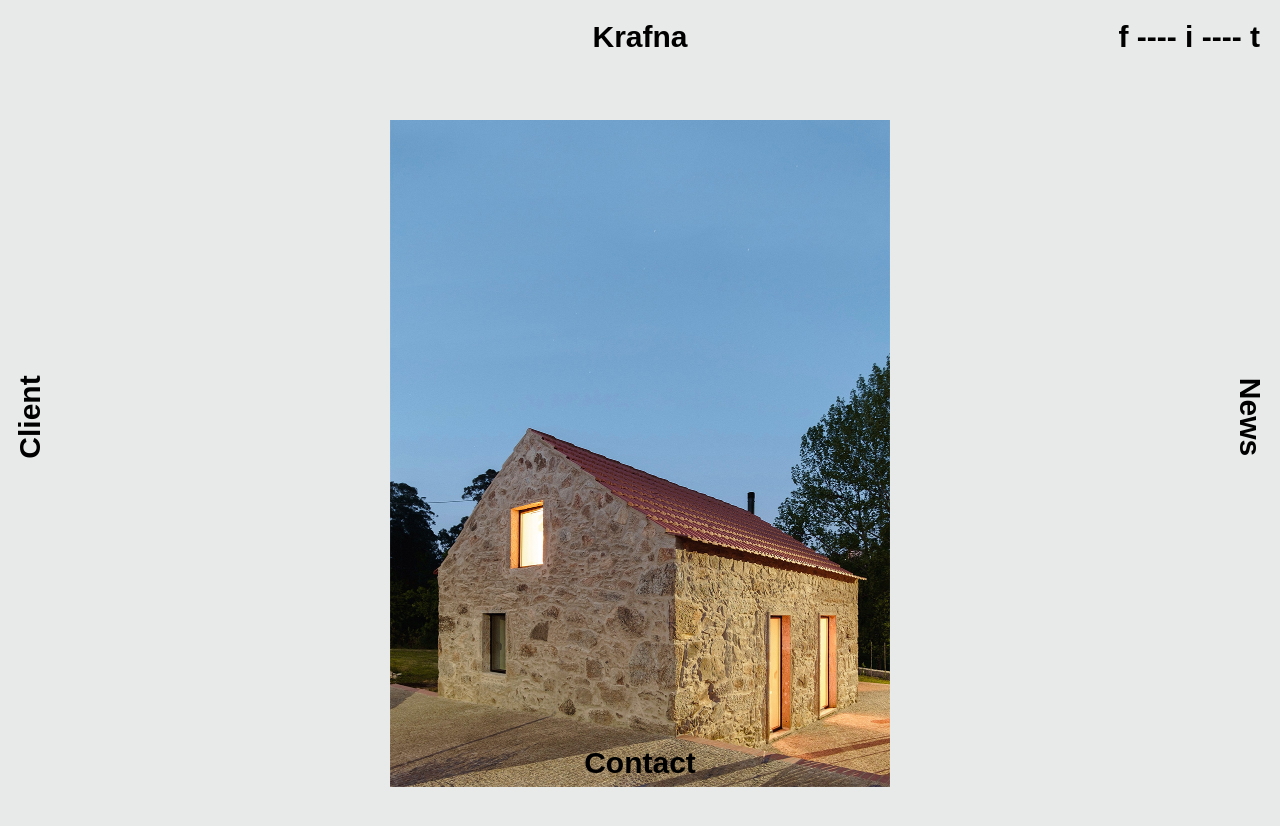
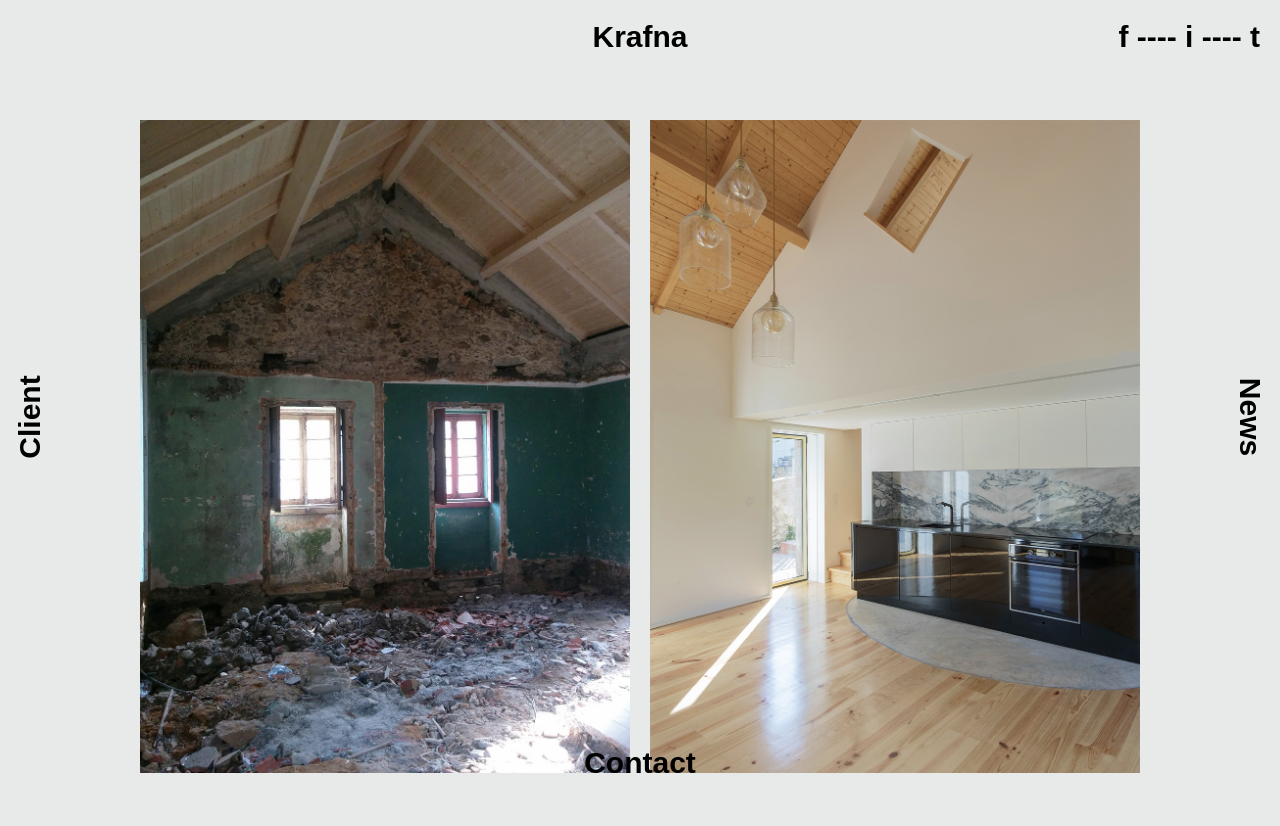
Before and after one commit to mendes-r/krafna-collective, an Angular app: page /project/01 in a window 1280 px wide. Shown: the top 826 px of the page. Before the commit the page ends 800 px from the top, so only its background shows below. Built offline with nearby package versions, Linux system fonts and the light colour scheme.

Commit message:
Implement slideshow for projects

```diff
--- a/angular.json
+++ b/angular.json
@@ -23,7 +23,6 @@
             "polyfills": "src/polyfills.ts",
             "tsConfig": "tsconfig.app.json",
             "assets": [
-              "src/favicon.ico",
               "src/assets"
             ],
             "styles": [
@@ -90,7 +89,6 @@
             "tsConfig": "tsconfig.spec.json",
             "karmaConfig": "karma.conf.js",
             "assets": [
-              "src/favicon.ico",
               "src/assets"
             ],
             "styles": [
--- a/src/app/app.component.ts
+++ b/src/app/app.component.ts
@@ -1,5 +1,4 @@
 import { Component } from '@angular/core';
-import { Project } from './entity/project';
 
 @Component({
   selector: 'app-root',
--- a/src/app/project-slideshow/project-slider.component.css
+++ b/src/app/project-slideshow/project-slider.component.css
@@ -1,12 +1,17 @@
 .slide-wrapper {
-  height: 90px;
-  width: 500px;
+  width: 1000px;
   margin: 0 auto;
+  display: flex;
 }
 
 .slides-container {
   width: 100%;
-  height: 50px;
-  position: relative;
-  margin: 0;
 }
+
+.s-left {
+  margin-right: 10px;
+}
+
+.s-right {
+  margin-left: 10px;
+}
--- a/src/app/project-slideshow/project-slider.component.html
+++ b/src/app/project-slideshow/project-slider.component.html
@@ -1,15 +1,23 @@
 <div class="slide-wrapper">
-  <div class="slides-container" *ngFor="let image_left of project.left_slides">
+  <div class="slides-container s-left">
     <img
+      *ngFor="let image_left of project.left_slides"
       class="slide-left"
       style="width: 100%; display: none"
       alt="left slide image"
       src="{{ image_left }}"
-      (click)="showSlides()"
+      (click)="showSlidesLeft()"
     />
   </div>
 
-  <!-- <div class="slide-right" *ngFor="let image_right of project.right_slides">
-    <img style="width: 100%;" alt="left slide image" src="{{ image_right }}" />
-  </div> -->
+  <div class="slides-container s-right">
+    <img
+      *ngFor="let image_right of project.right_slides"
+      class="slide-right"
+      style="width: 100%; display: block"
+      alt="left slide image"
+      src="{{ image_right }}"
+      (click)="showSlidesRight()"
+    />
+  </div>
 </div>
--- a/src/app/project-slideshow/project-slider.component.ts
+++ b/src/app/project-slideshow/project-slider.component.ts
@@ -11,7 +11,8 @@ import { ProjectService } from '../service/project.service';
 export class ProjectSliderComponent implements OnInit, AfterViewInit {
   project!: Project;
   id: string = '';
-  slideIndex: number = 0;
+  slideIndexLeft: number = 0;
+  slideIndexRight: number = 0;
 
   constructor(
     private route: ActivatedRoute,
@@ -24,25 +25,43 @@ export class ProjectSliderComponent implements OnInit, AfterViewInit {
   }
 
   ngAfterViewInit(): void {
-    this.showSlides();
-    console.log("FOO")
+    this.showSlidesLeft();
+    this.showSlidesRight();
   }
 
-  showSlides() {
-    var i;
+  showSlidesLeft() {
     var slides = document.getElementsByClassName(
       'slide-left'
     ) as HTMLCollectionOf<HTMLElement>;
 
-    if (this.slideIndex >= slides.length) {
-      this.slideIndex = 0;
+    this.slideIndexLeft++;
+
+    if (this.slideIndexLeft >= slides.length) {
+      this.slideIndexLeft = 0;
     }
 
+    this.showSlides(slides, this.slideIndexLeft);
+  }
+
+  showSlidesRight() {
+    var slides = document.getElementsByClassName(
+      'slide-right'
+    ) as HTMLCollectionOf<HTMLElement>;
+
+    this.slideIndexRight++;
+
+    if (this.slideIndexRight >= slides.length) {
+      this.slideIndexRight = 0;
+    }
+
+    this.showSlides(slides, this.slideIndexRight);
+  }
+
+  private showSlides(slides: HTMLCollectionOf<HTMLElement>, index: number) {
+    var i;
     for (i = 0; i < slides.length; i++) {
       slides[i].style.display = 'none';
     }
-
-    slides[this.slideIndex].style.display = 'block';
-    this.slideIndex++;
+    slides[index].style.display = 'block';
   }
 }
--- a/src/assets/projects.json
+++ b/src/assets/projects.json
@@ -108,6 +108,7 @@
       "assets/images/09-casa-nova/slideshow/left/krafna_nova_02.jpg"
     ],
     "right_slides": [
+      "assets/images/09-casa-nova/slideshow/right/krafna_melro_03.jpg",
       "assets/images/09-casa-nova/slideshow/right/krafna_nova_03.jpg"
     ]
   }
--- a/src/index.html
+++ b/src/index.html
@@ -2,10 +2,10 @@
 <html lang="en">
 <head>
   <meta charset="utf-8">
-  <title>KrafnaCollective</title>
+  <title>Krafna Collective</title>
   <base href="/">
   <meta name="viewport" content="width=device-width, initial-scale=1">
-  <!-- <link rel="icon" type="image/x-icon" href="favicon.ico"> -->
+  <link rel="icon" type="image/x-icon" href="favicon.ico">
 </head>
 <body>
   <app-root></app-root>
--- a/src/styles.css
+++ b/src/styles.css
@@ -1,5 +1,5 @@
 body{
-  background-color: var(--backgroud-color);
+  background-color: var(--background-color);
   height: 100%;
   width: 100%;
   margin: 0;
@@ -13,5 +13,5 @@ body{
   --frame-with: 250px;
   --frame-margin: 20px;
   --font-color: black;
-  --backgroud-color: rgb(232,234,234);
+  --background-color: rgb(232,234,234);
 }
```
Also changed, not shown: src/assets/images/09-casa-nova/slideshow/right/krafna_melro_03.jpg (added), 1 other file (tests, documents, lock files or other folders).
